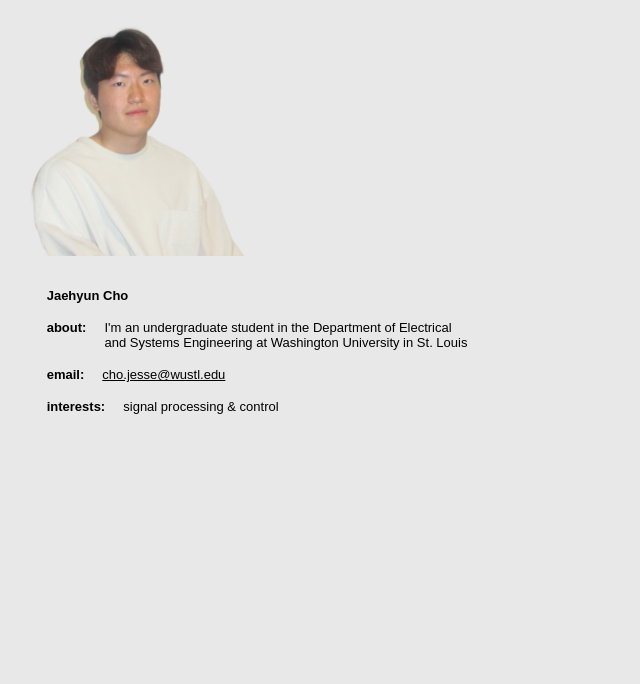
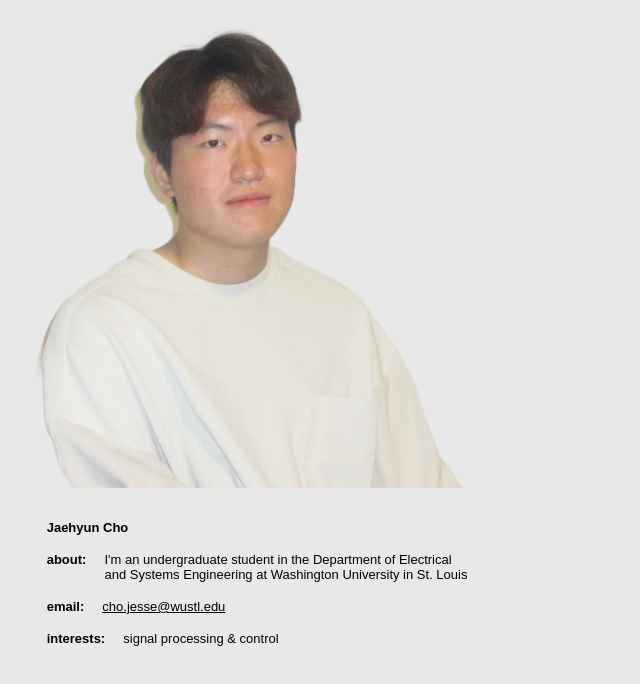
Before and after one commit to cjaehyun/cjaehyun.github.io, a plain HTML site: page index.html in a window 1280 px wide. Shown: the whole page, without its empty margins (0-640 px from the left). Drawn offline with Linux system fonts and the light colour scheme.

Commit message:
Update index.html

```diff
--- a/index.html
+++ b/index.html
@@ -36,7 +36,7 @@
      <tr>
 	<td>
        <a>
-	  <img src="profile.png"  width="50%">
+	  <img src="profile.png"  width="100%">
 	 </a>
       </td>
      </tr>
```
